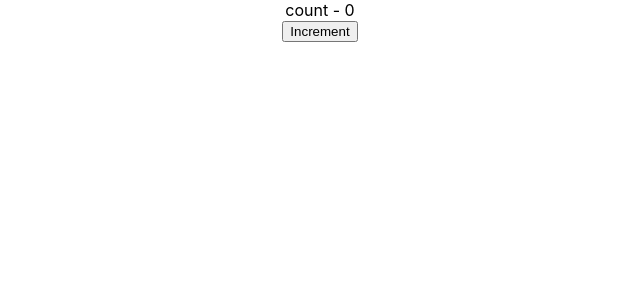
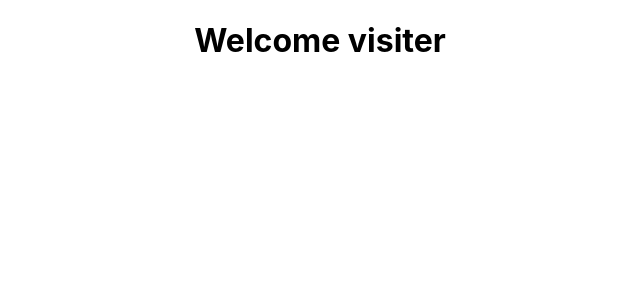
Before and after one commit to pketanp/react-learn, a React (Create React App) app: page / in a window 1280 px wide. Shown: the top 300 px of the page, without its empty margins (320-960 px from the left). Built offline with nearby package versions, Linux system fonts and the light colour scheme.

Commit message:
added message.js

```diff
--- a/src/App.js
+++ b/src/App.js
@@ -1,14 +1,16 @@
-import React from 'react';
-import './App.css';
-import Greet from './component/Greet';
-import Welcome from './component/Welcome';
-import Counter from './component/Counter';
+import React from "react";
+import "./App.css";
+import Greet from "./component/Greet";
+import Welcome from "./component/Welcome";
+import Counter from "./component/Counter";
+import Message from "./component/Message";
+
 function App() {
   return (
     <div className="App">
-      <Counter />
+      <Message />
+      {/*
 
-      {/*
       <Greet name='Ketan' aka=' pk...' >
         <p>This is master</p>
       </Greet>
@@ -16,7 +18,9 @@ function App() {
         <button>click</button>
       </Greet>
       <Welcome name='Ketan' aka=' pk...' />
-      <Welcome name='Shreyas' aka='CS[fx]' />*/}
+      <Welcome name='Shreyas' aka='CS[fx]' />
+      <Counter />
+      */}
     </div>
   );
 }
--- /dev/null
+++ b/src/component/Message.js
@@ -0,0 +1,9 @@
+import React, { Component } from "react";
+
+class Message extends Component {
+  render() {
+    return <h1> Welcome visiter </h1>;
+  }
+}
+
+export default Message;
```
